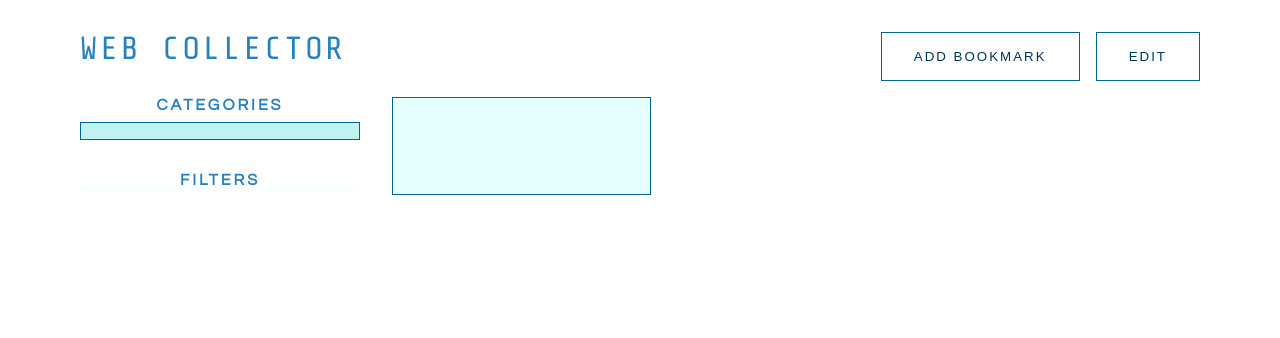
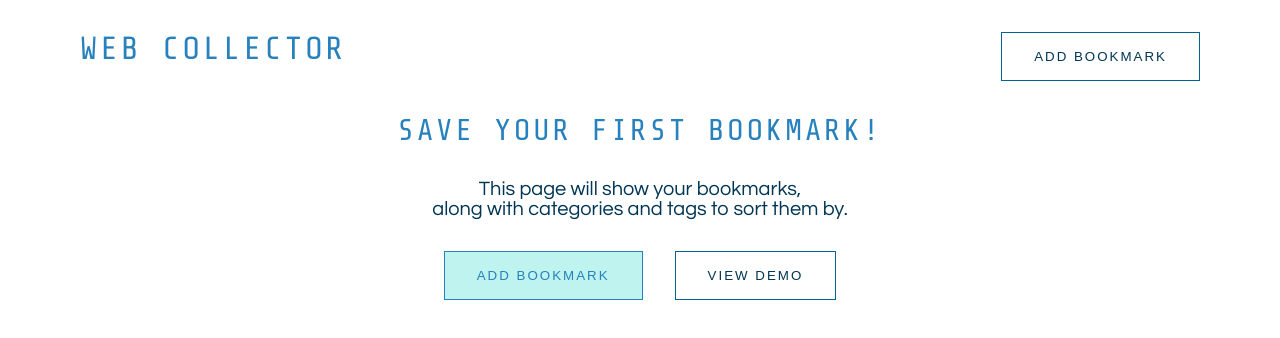
Before and after one commit to mistyb01/web-collector, a React (Create React App) app: page /demo in a window 1280 px wide. Shown: the top 338 px of the page. Built offline with nearby package versions, Linux system fonts and the light colour scheme; the HTML template or start-up script is replaced by a standard one.

Commit message:
fixed logic errors in Home, still a bug with category state

```diff
--- a/src/Home.tsx
+++ b/src/Home.tsx
@@ -14,9 +14,10 @@ interface Props {
 
 export const Home: React.FC<Props> = (props) => {
 
-  const [category, setCategory] = useState('');
+  const [category, setCategory] = useState(''); // <-- what i'm stuck on.. how to automatically select the first category..
   const [tag, setTag] = useState('all');
   const categoryList = Array.from(new Set(props.bookmarkData.map(bookmark => bookmark.category)));
+  let hasSavedData = localStorage.getItem('bookmarkData') !== null;
 
   function handleCategoryChange(e: React.MouseEvent<HTMLButtonElement>) {
     setCategory(e.currentTarget.id);
@@ -42,7 +43,6 @@ export const Home: React.FC<Props> = (props) => {
     </Link>}
     <header className="vertical-space">
           <h1 className="header-logo">web collector</h1>
-            {localStorage.getItem('bookmarkData') == null &&
           <div className="header-buttons horizontal-space">
             {props.isDemo ?
             <>
@@ -52,12 +52,12 @@ export const Home: React.FC<Props> = (props) => {
             :
             <>
             <Link to='/add'><button className="header__button">add bookmark</button></Link>
-            <Link to='/edit'><button className="header__button">edit</button></Link>
+            {hasSavedData && <Link to='/edit'><button className="header__button">edit</button></Link>}
             </>
             }
-          </div>}
+          </div>
     </header>
-    {localStorage.getItem('bookmarkData') == null ?
+    {hasSavedData || props.isDemo ?
     <main className="home-container">
     <div className="filter-menu">
         <h3 className="filter-menu__header">categories</h3>
```
